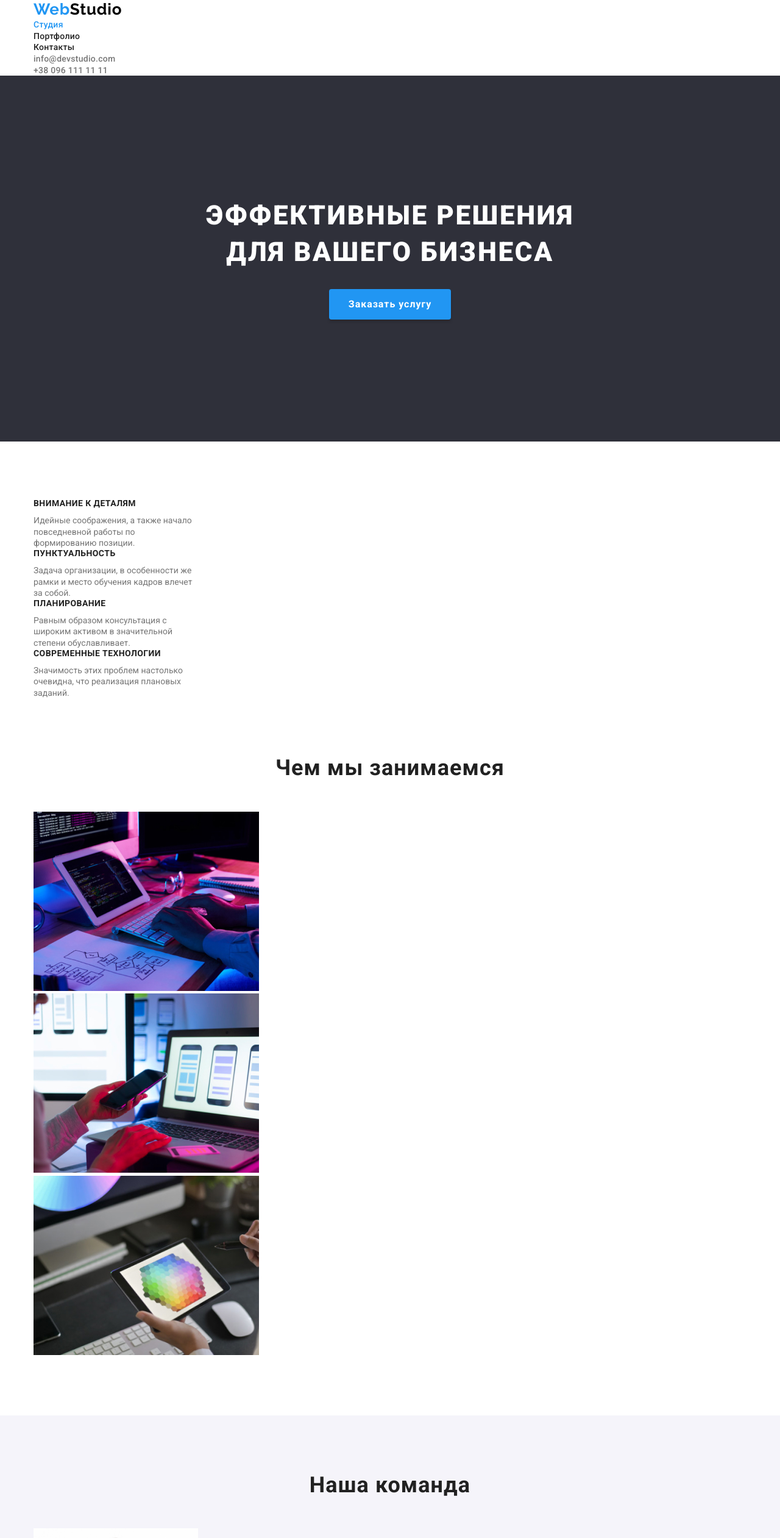
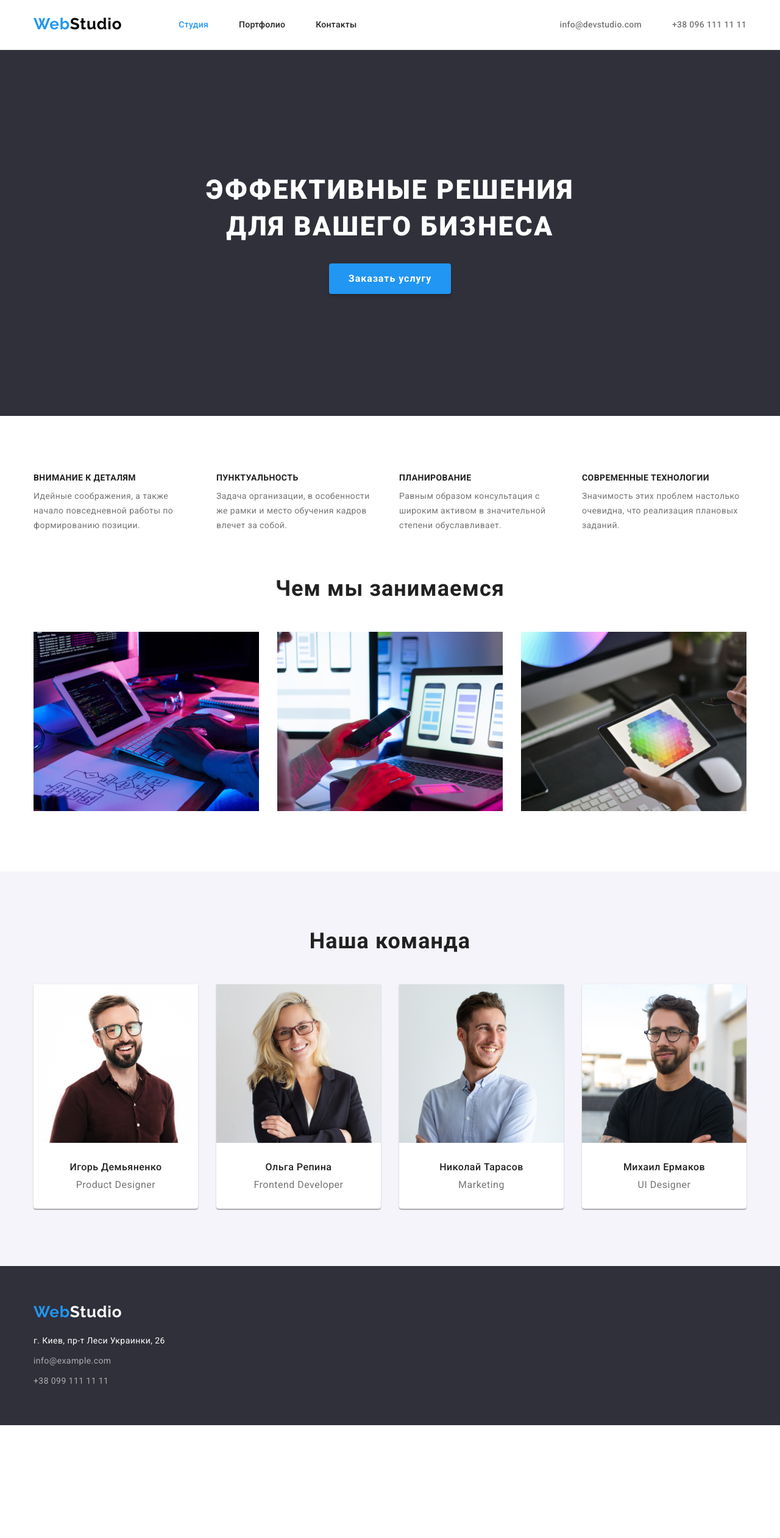
Before and after one commit to ViktoriiaMurzhak/goit-markup-hw-03, a plain HTML site: page index.html in a window 1280 px wide. Shown: the top 2522 px of the page at 61% size. After the commit the page ends 2337 px from the top, so only its background shows below. Drawn offline with Linux system fonts and the light colour scheme.

Commit message:
готово)

```diff
--- a/css/styles.css
+++ b/css/styles.css
@@ -24,19 +24,39 @@ h2, h3, p {
 
 .container {
   width: 1200px;
-  margin: 0 auto;
+  margin-top: 0;
+  margin-bottom: 0;
+  margin-right: auto;
+  margin-left: auto;
  padding-left: 15px;
  padding-right: 15px;
 }
 
+.list{
 
-.list{
+padding-top: 0;
+padding-bottom: 0;
+padding-right: 0;
+padding-left: 0;
+margin-top: 0;
+margin-bottom: 0;
+margin-left: 0;
+margin-right: 0;
 list-style: none;
-padding: 0;
-margin: 0;
 }
 
+.hdr{
+border-bottom: 1px solid
+#ECECEC;
+}
+.main-nav{
+  display: flex;
+  align-items: center;
+}
 .logo {
+padding-top: 24px;
+padding-bottom: 25px;
+display: block;
 font-family: 'Raleway';
 font-weight: 700;
 font-size: 26px;
@@ -55,16 +75,33 @@ color: var(--link-hover-color)
 }
 
 /* .logo.up{
-  display: inline-block;
-  margin-left: 215px;
+  display: flex;
+  /* margin-left: 215px;
   margin-top: 24px;
   margin-right: 1240px;
   width: 145px;
-  height: 31px;
+  height: 31px; */
+
+/* site-nav */
+.site-nav{
+display: flex;
+margin-left: 93px;
+}
+
+/* .site-nav .item:not(:last-child){
+  margin-right: 50px;
 } */
 
-/* site-nav */
+.site-nav .item + .item{
+  margin-left: 50px;
+}
+
+
 .site-nav .link {
+display: block;
+padding-top: 32px;
+padding-bottom: 32px;
+
 color: #212121;
 font-style: normal;
 font-weight: 500;
@@ -72,6 +109,7 @@ font-size: 14px;
 line-height: 1.2;
 letter-spacing: 0.02em;
 text-decoration:none;
+
 }
 
 .site-nav .link:hover,
@@ -84,8 +122,19 @@ color: var(--link-hover-color);
   color: var(--link-hover-color);
 }
 
+.haeder-contact {
+  display: flex;
+  margin-left: auto;
+}
+
+.haeder-contact .item + .item {
+  margin-left: 50px;
+}
 
 .haeder-contact .h-link {
+display: flex;
+padding-top: 32px;
+padding-bottom: 32px;
 color: var(--primary-text-color);
 text-decoration:none;
 font-style: normal;
@@ -113,15 +162,16 @@ color: var(--title-color);
 
 .order{
 background-color: var(--primary-bg-color);
+padding-top: 200px;
+padding-bottom: 200px;
+
 align-items: center;
 text-align: center;
-padding-top: 200px;
-padding-bottom: 200px;
+
 }
 
 .section-title.one
 {
-
 margin-top: 0;
 margin-bottom: 30px;
 margin-left: auto;
@@ -141,10 +191,15 @@ color: #fff;
 .button-order {
 min-width: 200px;
 height: 50px;
+padding-top: 10px;
+padding-bottom: 10px;
+padding-right: 32px;
+padding-left: 32px;
+margin-right: 484px;
+margin-left: 484px;
 
-padding: 10px 32px;
 border-radius: 4px;
-border: none;
+border: transparent;
 background: var(--link-hover-color);
 box-shadow: 0px 4px 4px rgba(0, 0, 0, 0.15);
 font-family:inherit;
@@ -152,8 +207,6 @@ font-weight: 700;
 font-size: 16px;
 line-height: 1.87;
 letter-spacing: 0.06em;
-margin-right: 484px;
-margin-left: 484px;
 
 cursor: pointer;
 color: #FFFFFF;
@@ -161,8 +214,29 @@ color: #FFFFFF;
 
 /* features  Особенности*/
 .section.feature{
- padding: 94px 0;
+ padding-top: 94px;
+ padding-bottom: 94px;
+ padding-left: 0;
+ padding-right: 0;
  background-color: var(--bg-color-wite);
+}
+
+.feature-list{
+  display: flex;
+}
+
+.feature-list .item{
+  width: 270px;
+  height: 75px;
+}
+
+.feature-list .item p{
+line-height: 1.71;
+letter-spacing: 0.03em;
+}
+
+.feature-list .item + .item{
+  margin-left: 30px;
 }
 
 .feature-title{
@@ -170,44 +244,73 @@ font-size: 0;
 }
 
 .feature-list .title {
+margin-top: 0;
+margin-bottom: 10px;
+
 color: var(--title-color);
 font-weight: 700;
 font-size: 14px;
 line-height: 1.14;
 letter-spacing: 0.03em;
 text-transform: uppercase;
-margin-top: 0;
-margin-bottom: 10px;
 }
 
-.feature-list .item{
-width: 270px;
-}
+/* НАШИ РАБОТЫ */
 
 .section.work{
   background-color: var(--bg-color-wite);
 
 }
 .work-list{
+  display: flex;
   padding-bottom: 94px;
 }
 
-.team.title{
-  color: var(--title-color);
-  /* text-align: center; */
+.work-list .item+.item{
+  margin-left: 30px;
 }
 
+
+
 .team-list{
+  display: flex;
   padding-bottom: 94px;
 }
 
+.team-list .item{
+background-color: #fff;
+box-shadow: 0px 1px 3px rgba(0, 0, 0, 0.12), 0px 1px 1px rgba(0, 0, 0, 0.14), 0px 2px 1px rgba(0, 0, 0, 0.2);
+border-radius: 0px 0px 4px 4px;
+}
+
+.team-list .item+.item{
+  margin-left: 30px;
+}
+.team-card {
+  display: block;
+}
+
+.title-team{
+padding-top: 30px;
+padding-bottom: 10px;
+
+font-weight: 500;
+font-size: 16px;
+text-align: center;
+line-height: 1.19;
+letter-spacing: 0.03em;
+color: var(--title-color);
+}
+
 .team-text{
+padding-bottom: 30px;
+
 font-size: 16px;
 line-height: 1.19;
-/* text-align: center; */
+text-align: center;
 letter-spacing: 0.03em;
 
-color: #757575;
+color: var(--primary-text-color);
 }
 
 .section-title.work{
@@ -216,12 +319,14 @@ margin-bottom: 50px;
 
 .section-title.work,
 .section-title.team{
+margin-top: 0;
+
 font-weight: 700;
 font-size: 36px;
 line-height: 1.15;
 text-align: center;
 letter-spacing: 0.03em;
-margin-top: 0;
+
 }
 
 .section-title.team{
@@ -241,10 +346,14 @@ letter-spacing: 0.03em;
 }
 /* footer */
 .logo-footer{
-  font-family: 'Raleway';
+display: block;
+padding-top: 60px;
+padding-bottom: 20px;
+
+font-family: 'Raleway';
 font-weight: 700;
 font-size: 26px;
-line-height: 1.2;
+line-height: 1.19;
 letter-spacing: 0.03em;
 color: #fff;
 text-decoration:none;
@@ -253,18 +362,30 @@ text-decoration:none;
 .logo-footer:hover{
 color: var(--link-hover-color);
 }
+
 .footer-list{
 background-color: var(--primary-bg-color);
 }
 
 .contact-adres{
-font-family: 'Roboto';
+display: block;
+padding-bottom: 9px;
 font-style: normal;
 font-size: 14px;
 line-height: 1.71;
 letter-spacing: 0.03em;
 text-decoration:none;
 color: #FFFFFF;
+}
+
+.contact-mail{
+  display: block;
+  padding-bottom: 9px;
+}
+
+.contact-tel{
+  display: block;
+  padding-bottom: 60px;
 }
 
 .contact-mail, .contact-tel{
@@ -294,12 +415,32 @@ text-decoration:none;
 }
 
 .portf-title {
-  display : none
+font-size: 0;
 }
 
+/* зупинилася на списку кнопок */
+
+.buttons-port.list{
+display: flex;
+padding-top: 94px;
+padding-bottom: 34px;
+padding-left: 279px;
+padding-right: 279px;
+
+}
+
+.buttons-port .item + .item{
+  margin-left: 8px;
+}
+
+
+
 .button-portf{
-  padding: 6px 22px;
-  height: 38px;
+padding-top: 6px;
+padding-bottom: 6px;
+padding-right: 22px;
+padding-left: 22px;
+height: 38px;
 background: #F5F4FA;
 border: none;
 border-radius: 4px;
@@ -320,8 +461,27 @@ background: #2196F3;
 box-shadow: 0px 3px 1px rgba(0, 0, 0, 0.1), 0px 1px 2px rgba(0, 0, 0, 0.08), 0px 2px 2px rgba(0, 0, 0, 0.12);
 color: #FFFFFF;
 }
+.portfolio-list .item{
+width: 370px;
+margin: 15px;
+}
+
+.portfolio-list {
+  display:flex;
+  flex-wrap: wrap;
+  margin: -15px;
+  padding-bottom: 94px;
+}
+
+.portf-card{
+display: block;
+}
+
 
 .portf-list-title{
+padding-top: 20px;
+padding-bottom: 4px;
+padding-left: 24px;
 font-weight: 700;
 font-size: 18px;
 line-height: 2;
@@ -330,10 +490,21 @@ color: var(--title-color);
 }
 
 .portf-text{
+padding-bottom: 20px;
+padding-left: 24px;
+
 font-size: 16px;
 line-height: 1.88;
 letter-spacing: 0.03em;
 color:var(--primary-text-color);
+}
+
+.card-border{
+
+ margin: 0;
+  border-left: 1px solid #EEEEEE;
+  border-right: 1px solid #EEEEEE;
+  border-bottom: 1px solid #EEEEEE;
 }
 
 /*
@@ -344,3 +515,12 @@ color:var(--primary-text-color);
 колір background #2F303A
 колір background наша команда #F5F4FA ;
 колір*/
+
+/* ФОРМУЛА від ширини відняти суму зазорів, поділити на кількість елементів в рядку і забрати у останніх марджин */
+
+/* .portfolio-list .item:nth-child(3n){
+  margin-right: 0;
+} */
+/* .portfolio-list .item:nth-last-child(-n+3){
+margin-bottom: 0;
+} */
--- a/index.html
+++ b/index.html
@@ -15,21 +15,21 @@
 <body>
   <!-- Шапка сторінки з логотипом (верхній блок)-->
 
-  <header>
+  <header class="hdr">
     <div class="container">
-    <nav>
-      <a class="logo up" href="./index.html"><span class="logo-web">Web</span>Studio</a>
+    <nav class="main-nav" >
+      <a class="logo" href="./index.html"><span class="logo-web">Web</span>Studio</a>
       <!-- Навігація на інші сторінки -->
         <ul class="site-nav list">
-          <li><a class="link studio" href="/index.html">Студия</a></li>
-          <li><a class="link" href="./portfolio.html">Портфолио</a></li>
-          <li><a class="link" href="">Контакты</a></li>
+          <li class="item"><a class="link studio" href="/index.html">Студия</a></li>
+          <li class="item"><a class="link" href="./portfolio.html">Портфолио</a></li>
+          <li class="item"><a class="link" href="">Контакты</a></li>
         </ul>
-    </nav>
     <ul class="haeder-contact list">
-        <li><a class="h-link" href="mailto:info@devstudio.com">info@devstudio.com</a></li>
-        <li><a class="h-link" href="tel:+380961111111">+38 096 111 11 11</a></li>
+        <li class="item"><a class="h-link" href="mailto:info@devstudio.com">info@devstudio.com</a></li>
+        <li class="item"><a class="h-link" href="tel:+380961111111">+38 096 111 11 11</a></li>
     </ul>
+  </nav>
     </div>
   </header>
   <!-- Унікальний контент сторінки (3 блоки)-->
@@ -81,24 +81,24 @@
       <div class="container">
       <h2 class="section-title team">Наша команда</h2>
       <ul class="team-list list">
-        <li class="work-item">
-          <img src="./images/img.jpg" alt="Игорь Демьяненко" width="270">
-          <h3 class="title team" >Игорь Демьяненко</h3>
+        <li class="item">
+          <img class="team-card" src="./images/img.jpg" alt="Игорь Демьяненко" width="270">
+          <h3 class="title-team" >Игорь Демьяненко</h3>
           <p class="team-text">Product Designer</p>
         </li>
-        <li class="work-item">
-          <img src="./images/img(1).jpg" alt="Ольга Репина" width="270">
-          <h3 class="title team" >Ольга Репина</h3>
+        <li class="item">
+          <img class="team-card" src="./images/img(1).jpg" alt="Ольга Репина" width="270">
+          <h3 class="title-team" >Ольга Репина</h3>
           <p class="team-text">Frontend Developer</p>
         </li>
-        <li class="work-item">
-          <img src="./images/img(2).jpg" alt="Николай Тарасов" width="270">
-          <h3 class="title team" >Николай Тарасов</h3>
+        <li class="item">
+          <img class="team-card" src="./images/img(2).jpg" alt="Николай Тарасов" width="270">
+          <h3 class="title-team" >Николай Тарасов</h3>
           <p class="team-text">Marketing</p>
         </li>
-        <li class="work-item">
-          <img src="./images/img(3).jpg" alt="Михаил Ермаков" width="270">
-          <h3 class="title team" >Михаил Ермаков</h3>
+        <li class="item">
+          <img class="team-card" src="./images/img(3).jpg" alt="Михаил Ермаков" width="270">
+          <h3 class="title-team" >Михаил Ермаков</h3>
           <p class="team-text">UI Designer</p>
         </li>
       </ul>
```
Also changed, not shown: portfolio.html (+52 -32 lines).
